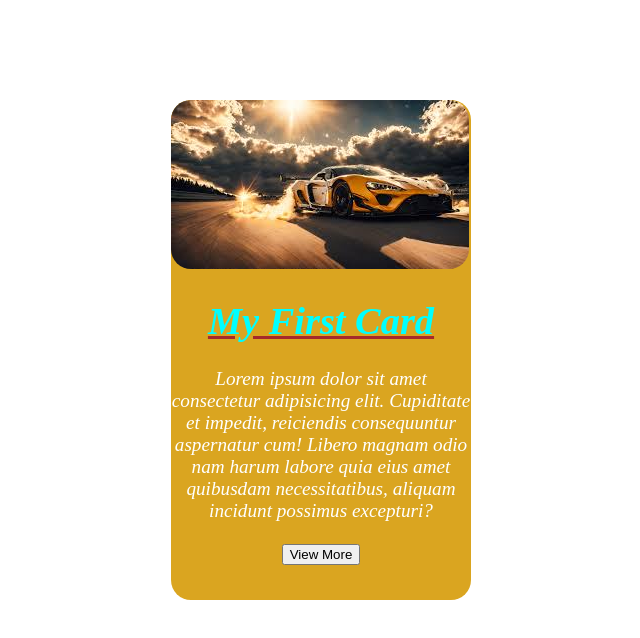
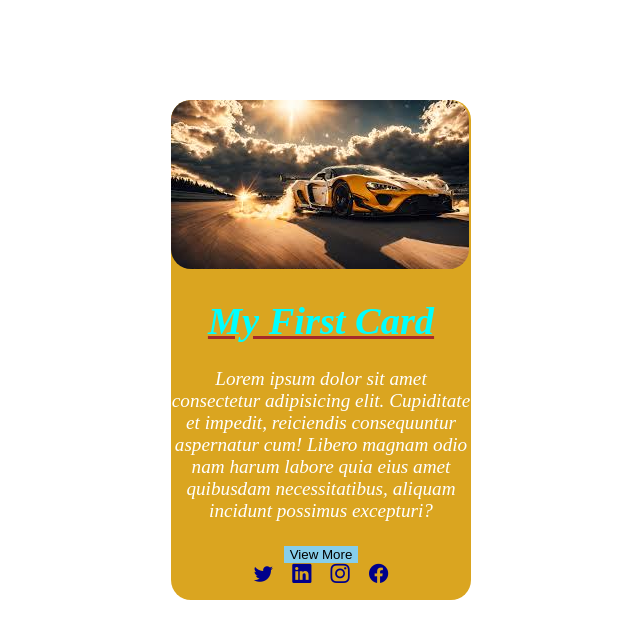
Before and after one commit to basitraja44/ID-Card, a plain HTML site: page index.html in a window 1280 px wide. Shown: the whole page, without its empty margins (319-959 px from the left). Drawn offline with nearby package versions, Linux system fonts and the light colour scheme.

Commit message:
mene icon add liye haine

```diff
--- a/index.html
+++ b/index.html
@@ -6,6 +6,7 @@
     <meta name="viewport" content="width=device-width, initial-scale=1.0">
     <title>Document</title>
     <link rel="stylesheet" href="style.css">
+    <link rel="stylesheet" href="https://cdn.jsdelivr.net/npm/bootstrap-icons@1.11.3/font/bootstrap-icons.min.css">
 </head>
 
 <body>
@@ -19,6 +20,12 @@
                     necessitatibus, aliquam incidunt possimus excepturi?</p>
                     <div class="btn"></div>
                     <button>View More</button>
+                    <div class="icon">
+                        <span><i class="bi bi-twitter"></i></span>
+                        <span><i class="bi bi-linkedin"></i></span>
+                        <span><i class="bi bi-instagram"></i></span>
+                        <span><i class="bi bi-facebook"></i></span>
+                    </div>
             </div>
         </div>
     </div>
--- a/style.css
+++ b/style.css
@@ -33,7 +33,16 @@ h1{
 .btn{
     display: flex;
    background-color: blueviolet;
+
 }
 button{
+    background-color:skyblue;
+    border: none;
 
 }
+.icon{
+    color: darkblue;
+    gap: 1em;
+    display: flex;
+    justify-content: center;
+}
```
